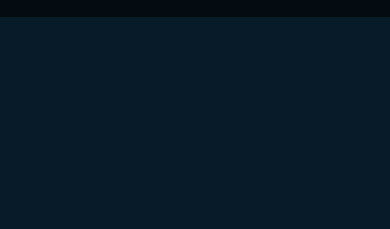
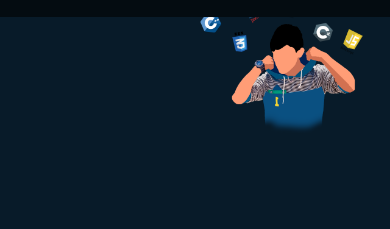
Before and after one commit to dahalsudeep/My-portfolio, a plain HTML site: page index.html in a window 390 px wide. Shown: the part 42-271 px from the top of the page. Drawn offline with Linux system fonts and the light colour scheme; files whose address does not match are found by name.

Commit message:
photo fixed

```diff
--- a/CSS/style.css
+++ b/CSS/style.css
@@ -143,7 +143,7 @@ body {
 /* Home------------------------------------------------------------------------------------------------------------------ */
 .home {
     height: 100vh;
-    background: url('images/Background\ with\ logo.png') no-repeat;
+    background: url('../images/Background\ with\ logo.png') no-repeat;
     background-size: cover;
     background-position: center;
     display: flex;
@@ -394,7 +394,7 @@ body {
     }
     .home {
         height: 100vh;
-        background: url('Background.png') no-repeat;
+        background: url('../images/Background\ with\ logo.png') no-repeat;
         background-size: contain;
         background-position: center top;
         display: flex;
@@ -409,7 +409,7 @@ body {
 
 .about {
     height: 100vh;
-    background: url('images/About.png') no-repeat;
+    background: url('../images/About.png') no-repeat;
     background-size: cover;
     background-position: center;
     display: flex;
```
